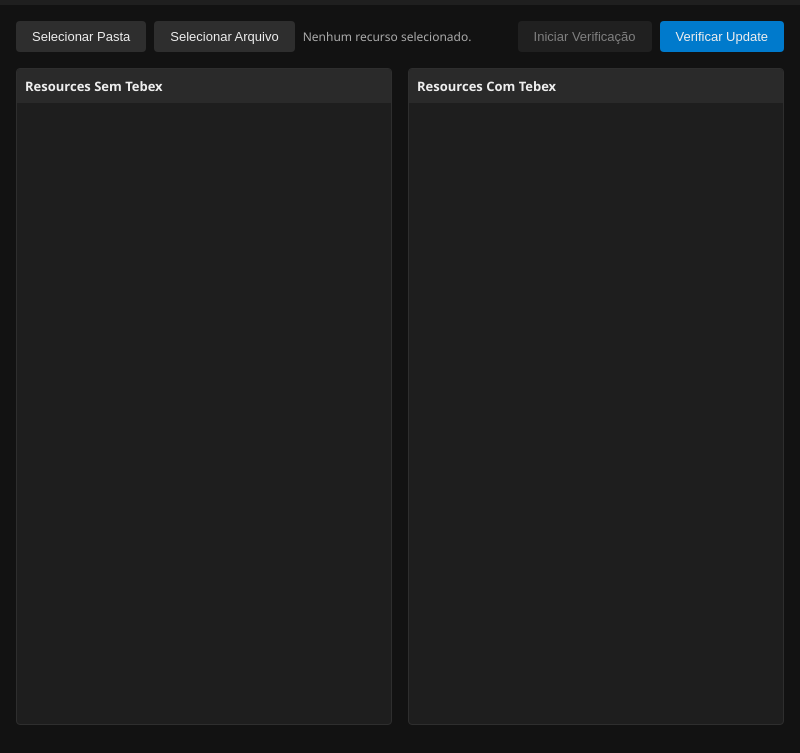
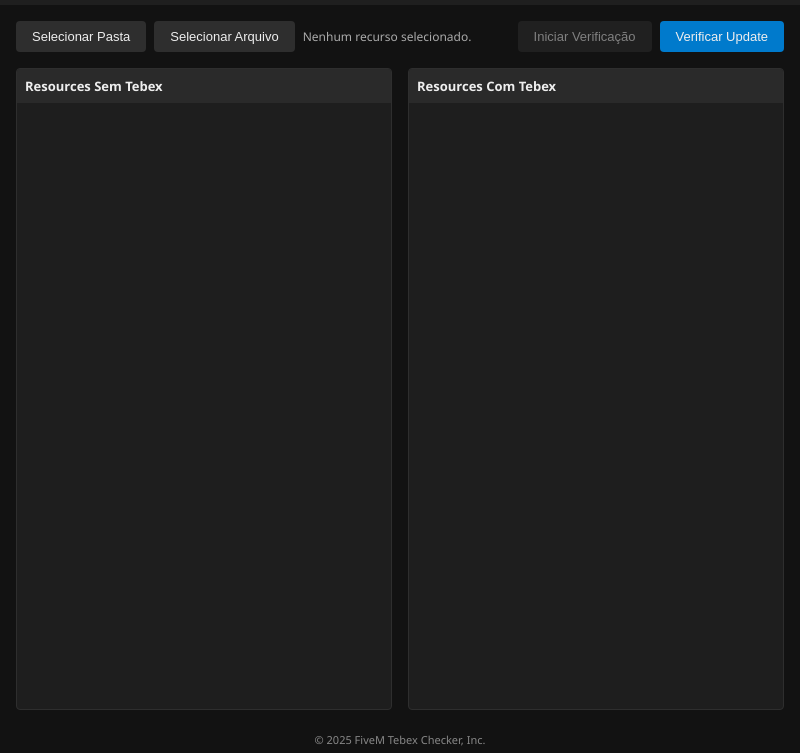
Before and after one commit to psycodeliccircus/fivem-tebex-checker, an Electron app: page index.html in a window 800 px wide. Shown: the part 47-800 px from the top of the page. Drawn offline with Linux system fonts and the light colour scheme; no server answers.

Commit message:
Update 1.0.8

```diff
--- a/index.html
+++ b/index.html
@@ -57,7 +57,7 @@
       </div>
     </div>
 
-    <div class="footer" id="statusFooter"></div>
+    <div class="footer" id="statusFooter">© 2025 FiveM Tebex Checker, Inc.</div>
   </div>
 
   <script src="renderer.js"></script>
--- a/package.json
+++ b/package.json
@@ -1,6 +1,6 @@
 {
   "name": "fivem-tebex-checker",
-  "version": "1.0.7",
+  "version": "1.0.8",
   "author": "Renildo Marcio <contato@renildomarcio.com.br>",
   "productName": "fivem-tebex-checker",
   "description": "Verifica e remove .fxap de dumps FiveM",
```
